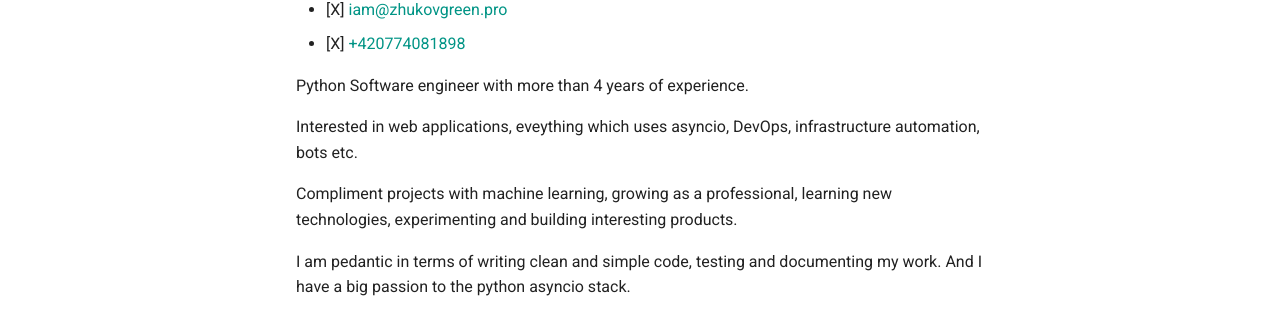
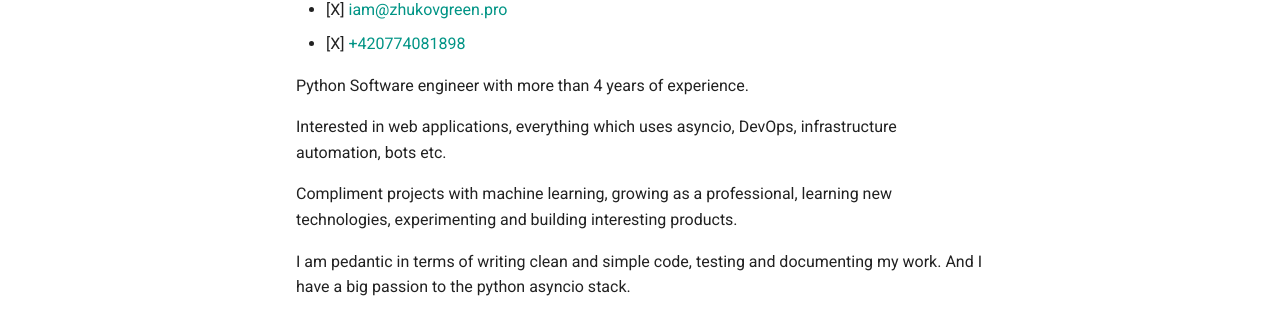
Before and after one commit to zhukovgreen/zhukovgreen, an MkDocs documentation site: the page built from docs/artem_cv.md, in a window 1280 px wide and 1400 px high. Shown: the part 315-624 px from the top of the window. Built offline with MkDocs 1.6.1 and Material for MkDocs 9.7.7, drawn with Linux system fonts in a browser that asks for light colours; some of the changed text lies outside the part shown.

Commit message:
fix typos

```diff
--- a/docs/artem_cv.md
+++ b/docs/artem_cv.md
@@ -9,7 +9,7 @@ Personal website <https://zhukovgreen.pro>
 
 Python Software engineer with more than 4 years of experience.
 
-Interested in web applications, eveything which uses asyncio,
+Interested in web applications, everything which uses asyncio,
 DevOps, infrastructure automation, bots etc.
 
 Compliment projects with machine learning, growing as a professional,
```
Also changed, not shown: other parts of docs/artem_cv.md (+1 -1 lines).
